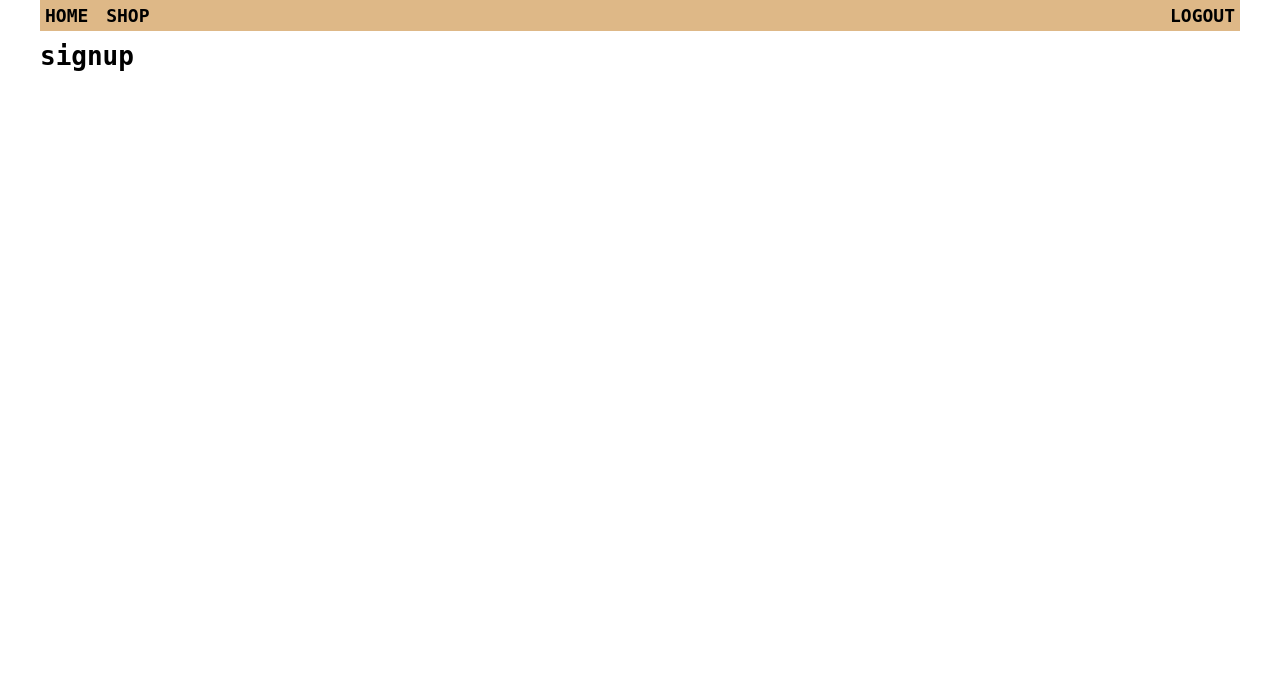
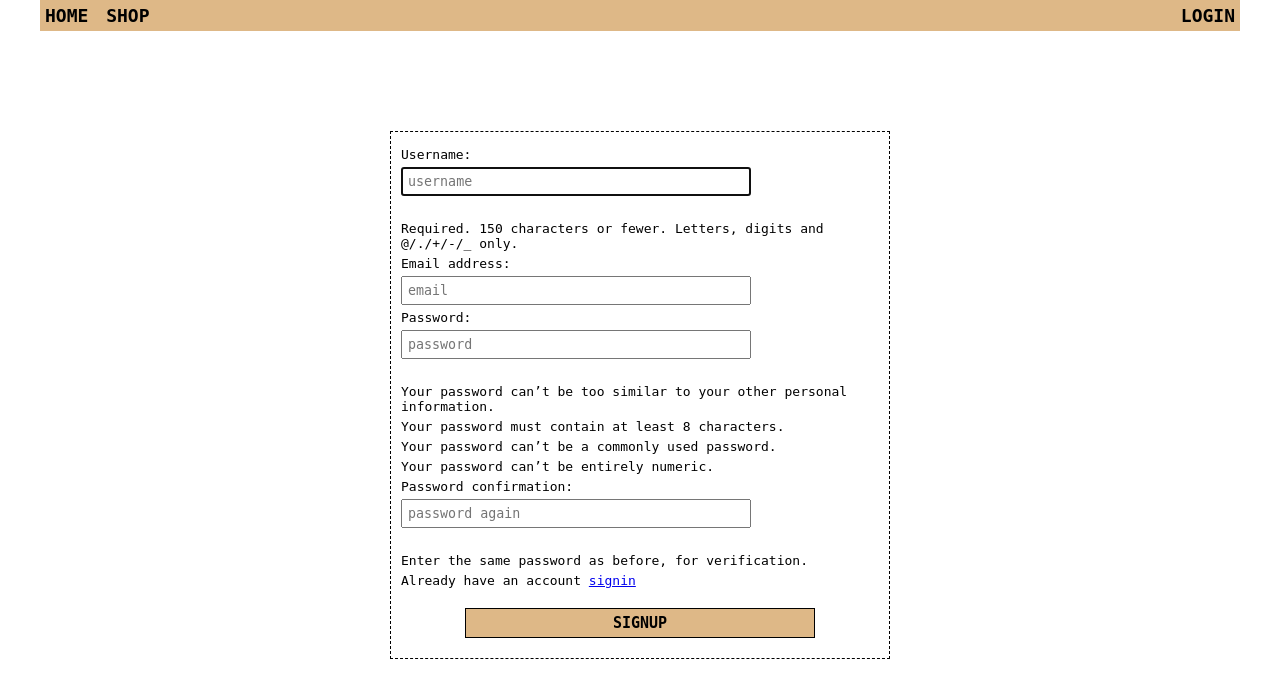
Before and after one commit to MustafaGamalMuhammed/ecommerce, a Django app: page /signup/ in a window 1280 px wide. Shown: the top 698 px of the page. Run offline with Django 3.2, Linux system fonts and the light colour scheme.

Commit message:
Modify signin and signup view; apply authentication functionalities, Modify signin.html and signup.html templates; add forms

```diff
--- /dev/null
+++ b/src/ecommerce/forms.py
@@ -0,0 +1,8 @@
+from django.contrib.auth.forms import UserCreationForm
+from django.contrib.auth.models import User
+
+
+class SignupForm(UserCreationForm):
+    class Meta:
+        model = User
+        fields = ['username', 'email', 'password1', 'password2']
--- /dev/null
+++ b/src/ecommerce/static/ecommerce/css/signup.css
@@ -0,0 +1,39 @@
+.signup form {
+    margin: 100px auto;
+    max-width: 500px;
+    border: 1px dashed black;
+    padding: 10px;
+}
+
+.signup form * {
+    display: block;
+    margin: 5px 0;
+}
+
+.signup form a {
+    display: inline;
+}
+
+.signup form input {
+    padding: 5px;
+    width: 50%;
+    min-width: 350px;
+}
+
+.signup form input[type="submit"] {
+    margin: 20px auto 10px;
+    border: 1px solid black;
+    background-color: burlywood;
+    color: black;
+    font-weight: bold;
+    font-size: 15px;
+}
+
+.signup form input[type="submit"]:hover {
+    cursor: pointer;
+}
+
+.error {
+    color: red;
+    font-weight: bold;
+}
--- a/src/ecommerce/templates/ecommerce/base.html
+++ b/src/ecommerce/templates/ecommerce/base.html
@@ -11,6 +11,8 @@
     <link rel="stylesheet" href="{% static 'ecommerce/css/base.css' %}">
     <link rel="stylesheet" href="{% static 'ecommerce/css/navbar.css' %}">
     <link rel="stylesheet" href="{% static 'ecommerce/css/home.css' %}">
+    <link rel="stylesheet" href="{% static 'ecommerce/css/signup.css' %}">
+
     <!-- Vue JS -->
     <script src="https://cdn.jsdelivr.net/npm/vue@2.6.12/dist/vue.js"></script>
 </head>
--- a/src/ecommerce/templates/ecommerce/navbar.html
+++ b/src/ecommerce/templates/ecommerce/navbar.html
@@ -8,9 +8,9 @@
     <div class="right">
         <ul>
             {% if user.is_authenticated %}
-                <li><a href="{% url 'signin' %}">LOGIN</a></li>
+            <li><a href="{% url 'logout' %}">LOGOUT</a></li>
             {% else %}
-                <li><a href="{% url 'logout' %}">LOGOUT</a></li>
+            <li><a href="{% url 'signin' %}">LOGIN</a></li>
             {% endif %}
         </ul>
     </div>
--- a/src/ecommerce/templates/ecommerce/signup.html
+++ b/src/ecommerce/templates/ecommerce/signup.html
@@ -2,5 +2,45 @@
 {% load static %}
 
 {% block content %}
-    <h1>signup</h1>
+<div class="signup">
+    <form method="post">
+        {% csrf_token %}
+        <label for="id_username">Username:</label>
+        <input type="text" name="username" maxlength="150" autofocus="" required="" id="id_username" placeholder="username"><br>
+        <span class="helptext">Required. 150 characters or fewer. Letters, digits and @/./+/-/_ only.</span>
+
+        <label for="id_email">Email address:</label>
+        <input type="email" name="email" maxlength="254" id="id_email" placeholder="email">
+
+        <label for="id_password1">Password:</label>
+        <input type="password" name="password1" autocomplete="new-password" required="" id="id_password1" placeholder="password"><br>
+        <span class="helptext">
+            <ul>
+                <li>Your password can’t be too similar to your other personal information.</li>
+                <li>Your password must contain at least 8 characters.</li>
+                <li>Your password can’t be a commonly used password.</li>
+                <li>Your password can’t be entirely numeric.</li>
+            </ul>
+        </span>
+
+        <label for="id_password2">Password confirmation:</label>
+        <input type="password" name="password2" autocomplete="new-password" required="" id="id_password2" placeholder="password again"><br>
+        <span class="helptext">Enter the same password as before, for verification.</span>
+
+        {% if messages %}
+        <ul class="messages">
+            {% for message in messages %}
+            <li{% if message.tags %} class="{{ message.tags }}"{% endif %}>
+                {% if message.level == DEFAULT_MESSAGE_LEVELS.ERROR %}Important: {% endif %}
+                {{ message }}
+            </li>
+            {% endfor %}
+        </ul>
+        {% endif %}
+
+        <p>Already have an account <a href="{% url 'signin' %}">signin</a></p>
+
+        <input type="submit" value="SIGNUP">
+    </form>
+</div>
 {% endblock content %}
--- a/src/ecommerce/views/signup.py
+++ b/src/ecommerce/views/signup.py
@@ -1,5 +1,19 @@
-from django.shortcuts import render
+from django.shortcuts import render, redirect
+from django.contrib import messages
+from ecommerce.forms import SignupForm
 
 
 def signup(request):
-    return render(request, 'ecommerce/signup.html')
+    if request.method == "POST":
+        form = SignupForm(request.POST)
+        if form.is_valid():
+            form.save()
+            return redirect('signin')
+        else:
+            for error in form.errors:
+                messages.error(request, form.errors[error])
+
+    context = {
+        'form': SignupForm(),
+    }
+    return render(request, 'ecommerce/signup.html', context=context)
```
Also changed, not shown: src/ecommerce/templates/ecommerce/signin.html (+26 -1 lines), src/ecommerce/views/signin.py (+22 -1 lines), src/db.sqlite3.
